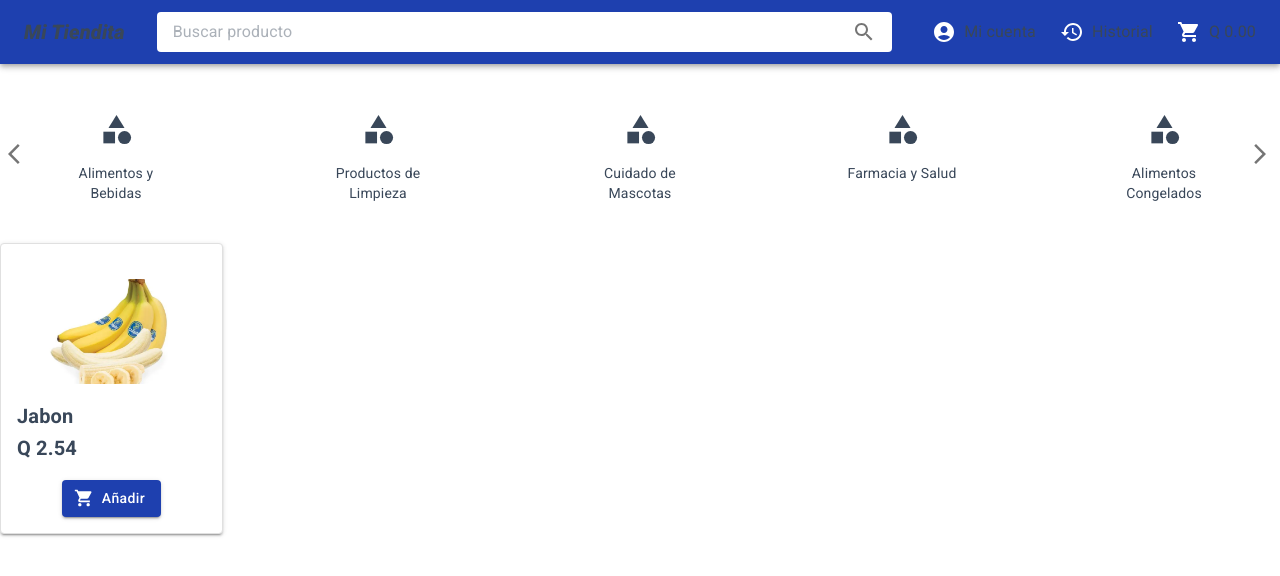
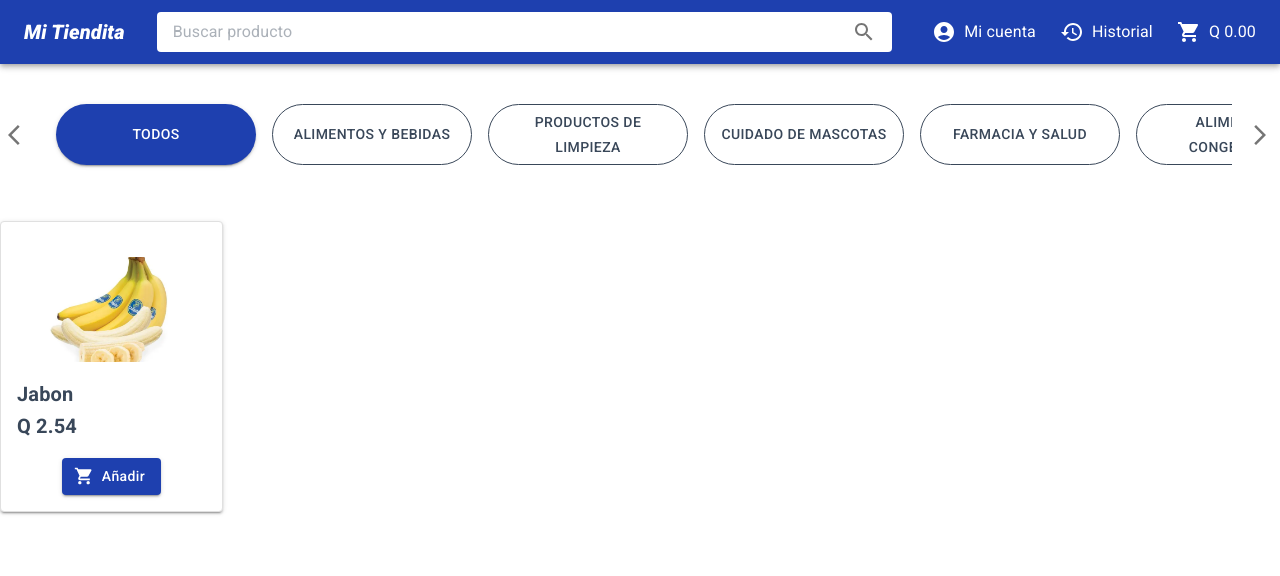
Before and after one commit to AlexanderGarcia502/desafio-web-frontend, a React (Vite) app: page / in a window 1280 px wide. Shown: the top 576 px of the page. Built offline with nearby package versions, Linux system fonts and the light colour scheme.

Commit message:
Fix: Styles of buttons, text  and categories

```diff
--- /dev/null
+++ b/src/components/atoms/buttons/index.tsx
@@ -0,0 +1,34 @@
+import { Button, styled, useTheme } from "@mui/material";
+import { IRoundedButtonProps } from "./interface";
+
+const ButtonStyled = styled(Button)({
+  borderRadius: 60,
+});
+export default function RoundedButton({
+  title,
+  onClick,
+  isSelected,
+  ...rest
+}: IRoundedButtonProps) {
+  const theme = useTheme();
+  return (
+    <ButtonStyled
+      onClick={onClick}
+      sx={{
+        minWidth: { xs: 150, md: 200 },
+        fontSize: { xs: 10, md: "0.875rem" },
+        borderColor: isSelected
+          ? theme.palette.primary.main
+          : theme.palette.secondary.main,
+
+        color: isSelected
+          ? theme.palette.text.secondary
+          : theme.palette.secondary.main,
+      }}
+      variant={isSelected ? "contained" : "outlined"}
+      {...rest}
+    >
+      {title}
+    </ButtonStyled>
+  );
+}
--- /dev/null
+++ b/src/components/atoms/buttons/interface.ts
@@ -0,0 +1,7 @@
+import { ButtonProps } from "@mui/material";
+
+export interface IRoundedButtonProps extends ButtonProps {
+  title: string;
+  isSelected: boolean;
+  onClick: () => void;
+}
--- a/src/components/atoms/logo/index.tsx
+++ b/src/components/atoms/logo/index.tsx
@@ -1,4 +1,4 @@
-import { SxProps, Theme, Typography } from "@mui/material";
+import { SxProps, Theme, Typography, useTheme } from "@mui/material";
 
 interface ILogoProps {
   sx: SxProps<Theme> | undefined;
@@ -18,9 +18,11 @@ interface ILogoProps {
 }
 
 const Logo = ({ sx, variant = "h6" }: ILogoProps) => {
+  const theme = useTheme();
   return (
     <Typography
       variant={variant}
+      color={theme.palette.text.secondary}
       sx={{
         fontWeight: "bold",
         fontStyle: "italic",
--- a/src/components/molecules/Icon-button-with-text/index.tsx
+++ b/src/components/molecules/Icon-button-with-text/index.tsx
@@ -1,4 +1,4 @@
-import { Box, IconButton, Typography } from "@mui/material";
+import { Box, IconButton, Typography, useTheme } from "@mui/material";
 
 interface IIconButtonWithTextProps {
   icon: React.ReactNode;
@@ -33,10 +33,15 @@ const IconButtonWithText = ({
   iconColor = "inherit",
   sxText,
 }: IIconButtonWithTextProps) => {
+  const theme = useTheme();
   return (
     <Box onClick={onClick} sx={sx}>
       <IconButton color={iconColor}>{icon}</IconButton>
-      <Typography variant={variantText} sx={sxText}>
+      <Typography
+        color={theme.palette.text.secondary}
+        variant={variantText}
+        sx={sxText}
+      >
         {text}
       </Typography>
     </Box>
--- a/src/components/organisms/categories-bar/index.tsx
+++ b/src/components/organisms/categories-bar/index.tsx
@@ -1,29 +1,14 @@
-import { useRef } from "react";
-import { Box, Icon, IconButton } from "@mui/material";
-import {
-  LocalDining,
-  CleaningServices,
-  Pets,
-  HealthAndSafety,
-  Icecream,
-  ArrowBackIos,
-  ArrowForwardIos,
-} from "@mui/icons-material";
-import IconButtonWithText from "../../molecules/Icon-button-with-text";
-import CategoryIcon from '@mui/icons-material/Category';
+import React, { useCallback, useRef, useState } from "react";
+import { Box, IconButton } from "@mui/material";
+import { ArrowBackIos, ArrowForwardIos } from "@mui/icons-material";
+import { ICategoriesBarProps, TCategoryInfo } from "./interface";
+import RoundedButton from "../../atoms/buttons";
 
-const categories = [
-  { icon: <CategoryIcon fontSize="large" />, label: "Alimentos y Bebidas" },
-  {
-    icon: <CategoryIcon fontSize="large" />,
-    label: "Productos de Limpieza",
-  },
-  { icon: <CategoryIcon fontSize="large" />, label: "Cuidado de Mascotas" },
-  { icon: <CategoryIcon fontSize="large" />, label: "Farmacia y Salud" },
-  { icon: <CategoryIcon fontSize="large" />, label: "Alimentos Congelados" },
-];
-
-export default function CategoriesCarousel() {
+const CategoriesCarousel: React.FC<ICategoriesBarProps> = ({
+  categories,
+  onChangeCategory,
+}) => {
+  const [categoryIndex, setCategoryIndex] = useState<number>(0);
   const scrollRef = useRef<HTMLDivElement>(null);
 
   const scroll = (direction: "left" | "right") => {
@@ -35,6 +20,14 @@ export default function CategoriesCarousel() {
       });
     }
   };
+
+  const handleButtonClick = useCallback(
+    (category: TCategoryInfo, index: number) => {
+      setCategoryIndex(index);
+      onChangeCategory && onChangeCategory(category);
+    },
+    []
+  );
 
   return (
     <Box
@@ -65,18 +58,11 @@ export default function CategoriesCarousel() {
         }}
       >
         {categories.map((category, index) => (
-          <IconButtonWithText
-            key={index}
-            icon={category.icon}
-            text={category.label}
-            variantText="body2"
-            sxText={{ marginTop: 1 }}
-            sx={{
-              flex: "0 0 auto",
-              textAlign: "center",
-              width: { xs: 80, md: 120 },
-              cursor: "pointer",
-            }}
+          <RoundedButton
+            key={`category-${index}`}
+            title={category.nombre}
+            isSelected={index === categoryIndex}
+            onClick={() => handleButtonClick(category, index)}
           />
         ))}
       </Box>
@@ -86,4 +72,6 @@ export default function CategoriesCarousel() {
       </IconButton>
     </Box>
   );
-}
+};
+
+export default CategoriesCarousel;
--- /dev/null
+++ b/src/components/organisms/categories-bar/interface.ts
@@ -0,0 +1,6 @@
+import { ICategory } from "../../../interfaces/models/category";
+export type TCategoryInfo = Pick<ICategory, "idCategoriaProductos" | "nombre">;
+export interface ICategoriesBarProps {
+  categories: TCategoryInfo[];
+  onChangeCategory?: (props: TCategoryInfo) => void;
+}
--- a/src/components/templates/home/index.tsx
+++ b/src/components/templates/home/index.tsx
@@ -4,6 +4,7 @@ import { AccountCircle, History } from "@mui/icons-material";
 import ProductList from "../../organisms/products-list";
 import React from "react";
 import { IHomeTemplateChildrenProps, IHomeTemplateProps } from "./interface";
+import { Stack } from "@mui/material";
 
 const HomeTemplate: React.FC<IHomeTemplateProps> &
   IHomeTemplateChildrenProps = ({ children }) => {
@@ -32,13 +33,13 @@ const HomeTemplate: React.FC<IHomeTemplateProps> &
         />
       </Navbar>
       <div style={{ maxWidth: 1400, margin: "0 auto" }}>
-        <CategoriesBar />
-        {children}
+        <Stack rowGap={2}>{children}</Stack>
       </div>
     </>
   );
 };
 
 HomeTemplate.ProductList = ProductList;
+HomeTemplate.CategoryList = CategoriesBar;
 
 export default HomeTemplate;
--- /dev/null
+++ b/src/interfaces/models/category.ts
@@ -0,0 +1,5 @@
+export interface ICategory {
+  idCategoriaProductos: number;
+  nombre: string;
+  estados_idEstados: number;
+}
--- a/src/pages/Home.tsx
+++ b/src/pages/Home.tsx
@@ -1,8 +1,23 @@
 import HomeTemplate from "../components/templates/home";
-
+import { TCategoryInfo } from "../components/templates/home/interface";
+const categories: TCategoryInfo[] = [
+  { idCategoriaProductos: 1, nombre: "Todos" },
+  { idCategoriaProductos: 1, nombre: "Alimentos y Bebidas" },
+  {
+    idCategoriaProductos: 1,
+    nombre: "Productos de Limpieza",
+  },
+  { idCategoriaProductos: 1, nombre: "Cuidado de Mascotas" },
+  { idCategoriaProductos: 1, nombre: "Farmacia y Salud" },
+  { idCategoriaProductos: 1, nombre: "Alimentos Congelados" },
+];
 const HomePage = () => {
   return (
-    <HomeTemplate>
+    <HomeTemplate categories={categories} onClickCategory={() => {}}>
+      <HomeTemplate.CategoryList
+        categories={categories}
+        onChangeCategory={() => {}}
+      />
       <HomeTemplate.ProductList
         products={[{ nombre: "Jabon", precio: 2.54 }]}
       />
--- a/src/theme/theme.ts
+++ b/src/theme/theme.ts
@@ -11,7 +11,7 @@ export const theme = createTheme({
       main: "#1E40AF",
     },
     secondary: {
-      main: "#F59E0B",
+      main: "#394759",
     },
     info: {
       main: "#2196f3",
```
Also changed, not shown: src/components/templates/home/interface.ts (+9 -4 lines).
